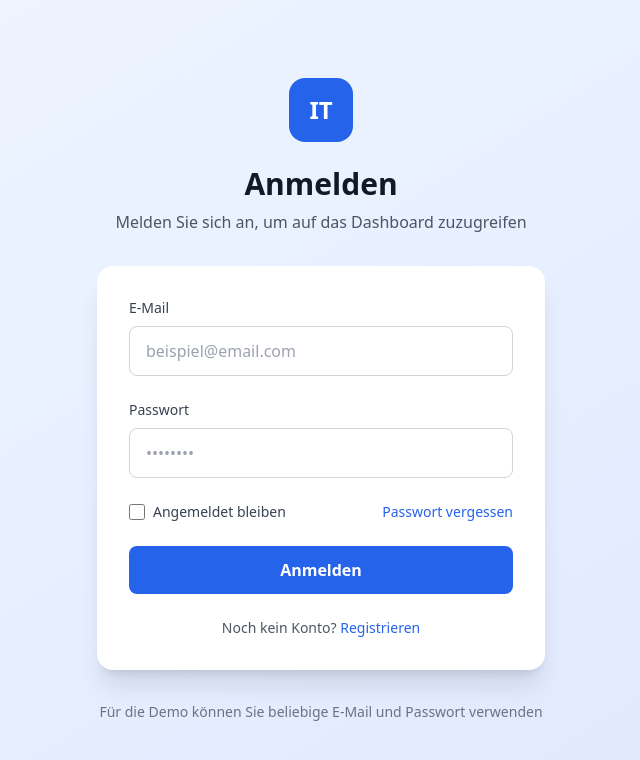
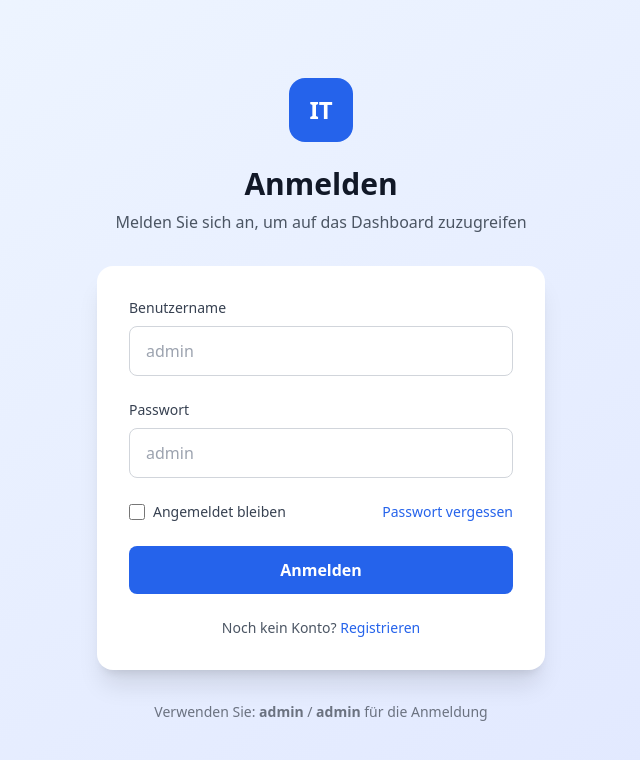
Before and after one commit to cetinmustafa83/statistik, a Next.js app: page / in a window 1280 px wide. Shown: the top 760 px of the page, without its empty margins (319-959 px from the left). Built offline with nearby package versions, Linux system fonts and the light colour scheme.

Commit message:
dashboard ta komple almnca olacak.

```diff
--- a/app/page.tsx
+++ b/app/page.tsx
@@ -13,13 +13,15 @@ export default function LoginPage() {
         e.preventDefault();
         setIsLoading(true);
 
-        // Simulate login process
+        // Check for admin credentials
         setTimeout(() => {
-            if (email && password) {
+            if (email === 'admin' && password === 'admin') {
                 // Store login state in localStorage
                 localStorage.setItem('isLoggedIn', 'true');
                 localStorage.setItem('userEmail', email);
                 router.push('/dashboard');
+            } else {
+                alert('Ungültige Anmeldedaten! Bitte verwenden Sie: admin / admin');
             }
             setIsLoading(false);
         }, 1000);
@@ -58,16 +60,16 @@ export default function LoginPage() {
                                 className="block text-sm font-medium text-gray-700 mb-2"
                                 data-oid="f16xba9"
                             >
-                                E-Mail
+                                Benutzername
                             </label>
                             <input
                                 id="email"
-                                type="email"
+                                type="text"
                                 required
                                 value={email}
                                 onChange={(e) => setEmail(e.target.value)}
                                 className="w-full px-4 py-3 border border-gray-300 rounded-lg focus:ring-2 focus:ring-blue-500 focus:border-transparent transition-colors"
-                                placeholder="beispiel@email.com"
+                                placeholder="admin"
                                 data-oid="k0lt-8:"
                             />
                         </div>
@@ -87,7 +89,7 @@ export default function LoginPage() {
                                 value={password}
                                 onChange={(e) => setPassword(e.target.value)}
                                 className="w-full px-4 py-3 border border-gray-300 rounded-lg focus:ring-2 focus:ring-blue-500 focus:border-transparent transition-colors"
-                                placeholder="••••••••"
+                                placeholder="admin"
                                 data-oid="2544i3u"
                             />
                         </div>
@@ -157,7 +159,8 @@ export default function LoginPage() {
 
                 <div className="text-center text-sm text-gray-500" data-oid="m9kl_rl">
                     <p data-oid="qvcd9oc">
-                        Für die Demo können Sie beliebige E-Mail und Passwort verwenden
+                        Verwenden Sie: <strong data-oid="vsifhoa">admin</strong> /{' '}
+                        <strong data-oid=".eerurr">admin</strong> für die Anmeldung
                     </p>
                 </div>
             </div>
```
